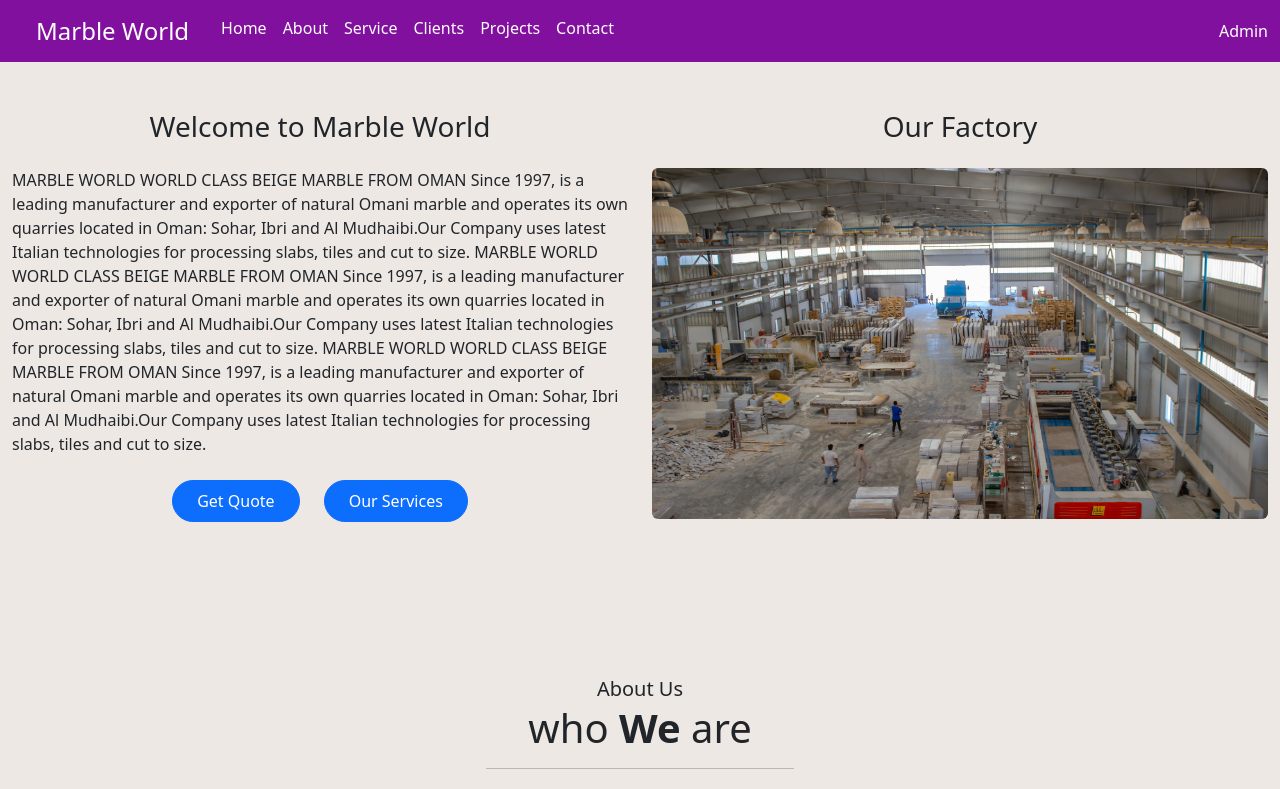
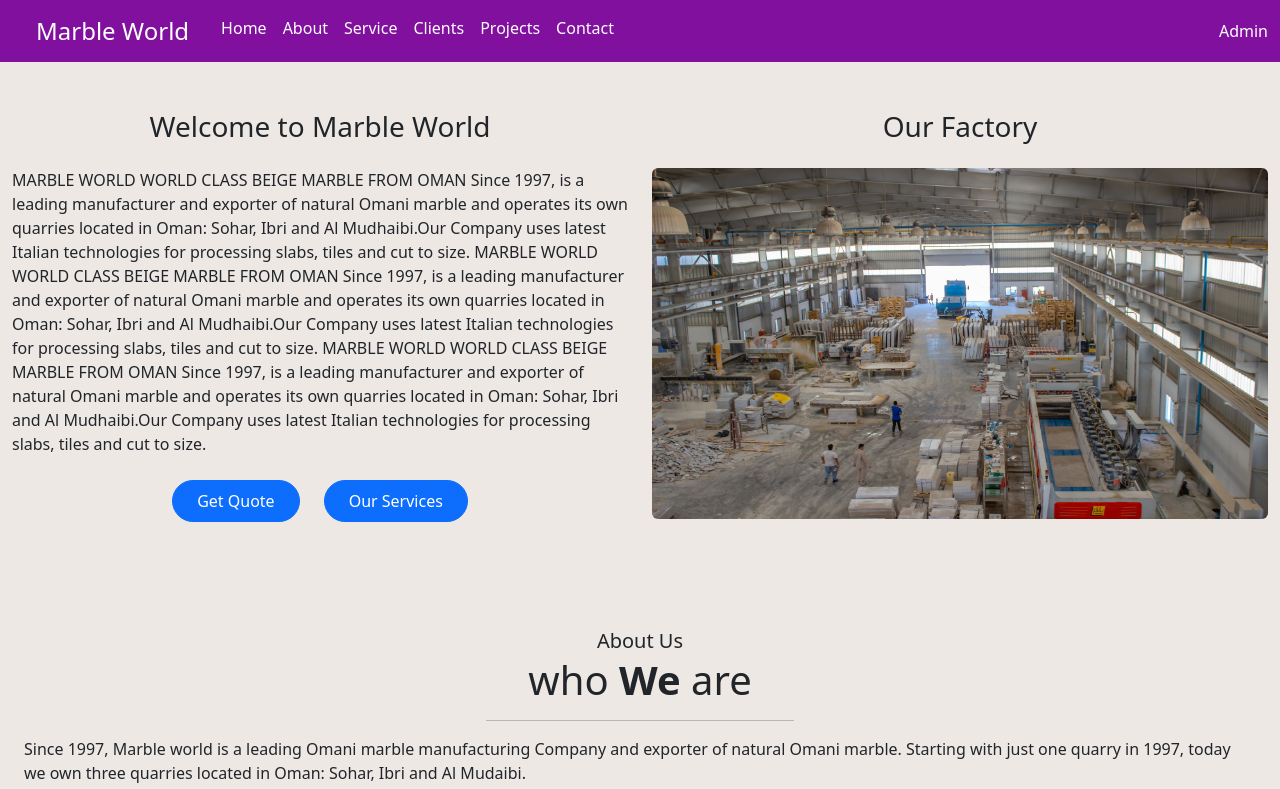
Before and after one commit to Raja0514/Mern_Web, a React (Create React App) app: page / in a window 1280 px wide. Shown: the top 789 px of the page. Built offline with nearby package versions, Linux system fonts and the light colour scheme; no server answers; a web font is replaced by a local one.

Commit message:
dddddvvv

```diff
--- a/src/Components/Home.jsx
+++ b/src/Components/Home.jsx
@@ -8,9 +8,9 @@
 const Home = () => {
   return (
     <>
-      <section id="home ">
+
         <div className="container-fluid">
-          <div className="row justify-content-end py-5">
+          <div className="row  mt-5">
             <div className="col-md-6 align-items-center">
               <h3 className="disply-4 fw-folder mb-4 text-center ">
                 Welcome to Marble World
@@ -72,7 +72,7 @@
           <Project />
           <Contact />
         </div>
-      </section>
+
     </>
   );
 };
```
